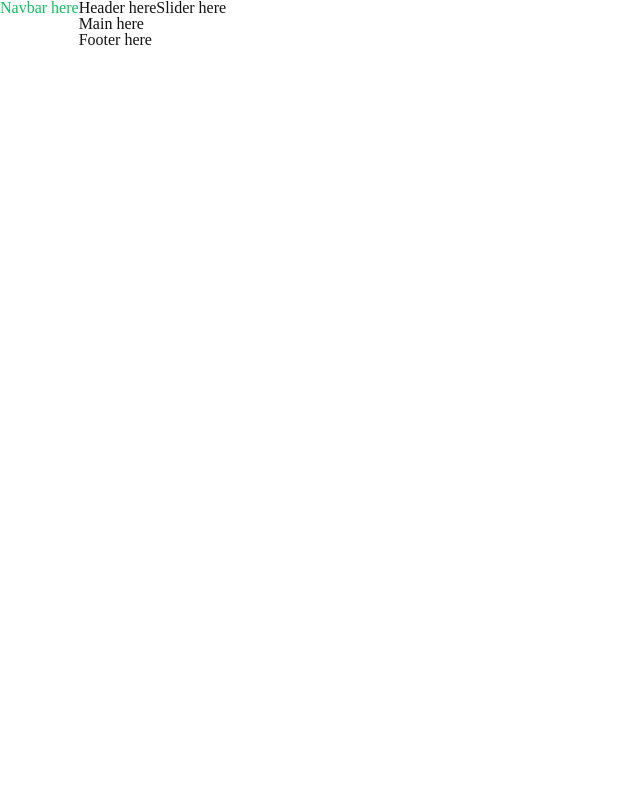
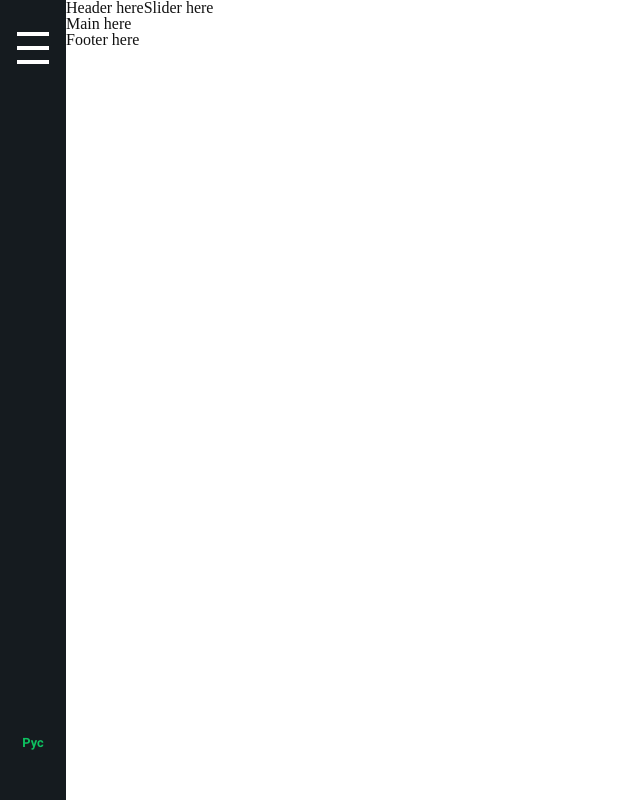
Before and after one commit to DmitryReztsov/need-for-drive, a React (Create React App) app: page /#/ in a window 1280 px wide. Shown: the whole page, without its empty margins (0-640 px from the left). Built offline with nearby package versions, Linux system fonts and the light colour scheme.

Commit message:
V-01 сделана бургер-кнопка

```diff
--- a/src/components/elements/NavBar/NavBar.module.scss
+++ b/src/components/elements/NavBar/NavBar.module.scss
@@ -1,5 +1,74 @@
 @use '/src/sass/tools' as *;
 
 .nav {
+  @include flex(space-between,center,column);
+  padding: 2rem 0.5rem;
+  color: $white;
+  background-color: $black-blue;
+}
+
+.nav__burger {
+  position: relative;
+  width: 2rem;
+  height: 2rem;
+
+  span {
+    position: absolute;
+    display: block;
+    width: 2rem;
+    height: 0.25rem;
+    background-color: $white;
+    top: calc(50% - 0.125rem);
+    right: 0;
+    @include transition(0.2s,0s);
+
+    &:first-child {
+      top: 0%;
+    }
+
+    &:last-child {
+      top: calc(100% - 0.25rem);
+    }
+  }
+}
+
+.nav__switcher {
+  @include flex(center,center,_);
+  width: 3rem;
+  height: 3rem;
+  font-family: $bold;
+  font-size: 0.8rem;
   color: $green;
+  border-radius: 50%;
+  border: 1px solid transparent;
+  @include transition(0.2s,0s);
+  cursor: pointer;
+
+  &:hover {
+    color: $white;
+    border: 1px solid $white;
+    @include transition(0.2s,0s);
+  }
+  &:active {
+    color: $green;
+    @include transition(0.2s,0s);
+  }
 }
+
+.active {
+  span {
+    transform: scale(0);
+    @include transition(0.2s,0s);
+    &:first-child {
+      top: 50%;
+      transform: scale(1);
+      transform: rotate(45deg);
+
+    }
+    &:last-child {
+      top: 50%;
+      transform: scale(1);
+      transform: rotate(-45deg);
+    }
+  }
+}
--- a/src/components/elements/NavBar/NavBar.tsx
+++ b/src/components/elements/NavBar/NavBar.tsx
@@ -1,10 +1,56 @@
-import React from 'react';
+import React, {useEffect, useState} from 'react';
 import styles from './NavBar.module.scss';
 
 function NavBar() {
+  const [lang, setLang] = useState<string>('Рус');
+  const [active, setActive] = useState<boolean>(false);
+
+  function switcherClickHandler(): void {
+    if (lang === 'Рус') {
+      setLang('Eng');
+    } else {
+      setLang('Рус');
+    }
+  }
+
+  function burgerClickHandler(): void {
+    setActive(!active);
+  }
+
+  function switcherKeyDownHandler(e: React.KeyboardEvent<HTMLSpanElement>): void {
+    if (e.code === 'Enter') {
+      if (lang === 'Рус') {
+        setLang('Eng');
+      } else {
+        setLang('Рус');
+      }
+    }
+  }
+
+  function burgerKeyDownHandler(e: React.KeyboardEvent<HTMLSpanElement>): void {
+    if (e.code === 'Enter') {
+      setActive(!active);
+    }
+  }
+
+  function setStyle(): string {
+    if (active) {
+      return `${styles.nav__burger} ${styles.active}`;
+    }
+    return styles.nav__burger;
+  }
+
+  useEffect(() => {
+    setStyle();
+  }, [active]);
   return (
     <div className={styles.nav}>
-      Navbar here
+      <span className={setStyle()} role="button" tabIndex={0} onClick={burgerClickHandler} onKeyDown={burgerKeyDownHandler}>
+        <span />
+        <span />
+        <span />
+      </span>
+      <span className={styles.nav__switcher} role="button" tabIndex={0} onClick={switcherClickHandler} onKeyDown={switcherKeyDownHandler}>{lang}</span>
     </div>
   );
 }
--- a/src/sass/tools/_colors.scss
+++ b/src/sass/tools/_colors.scss
@@ -1,4 +1,6 @@
 $green: #0EC261;
 $black: #121212;
+$black-blue: #151B1F;
+$white: #ffffff;
 $gray: #999999;
 $gray-light: #EEEEEE;
--- a/src/sass/tools/_mixins.scss
+++ b/src/sass/tools/_mixins.scss
@@ -4,3 +4,7 @@
   align-items: $ai;
   flex-direction: $fd;
 }
+
+@mixin transition($s: 0.5s, $d: 0s) {
+  transition: $s all ease-in-out $d;
+}
```
Also changed, not shown: .eslintrc.json, src/sass/schema.txt (added).
